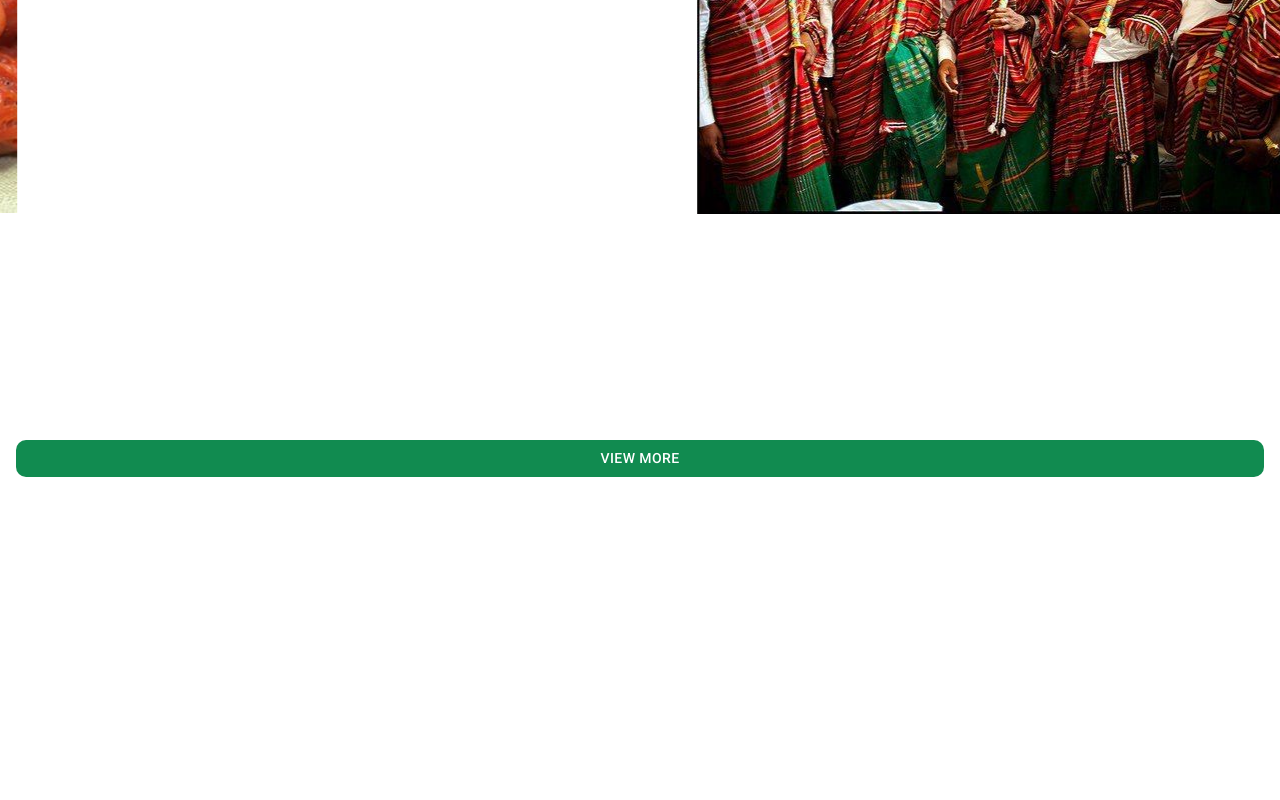
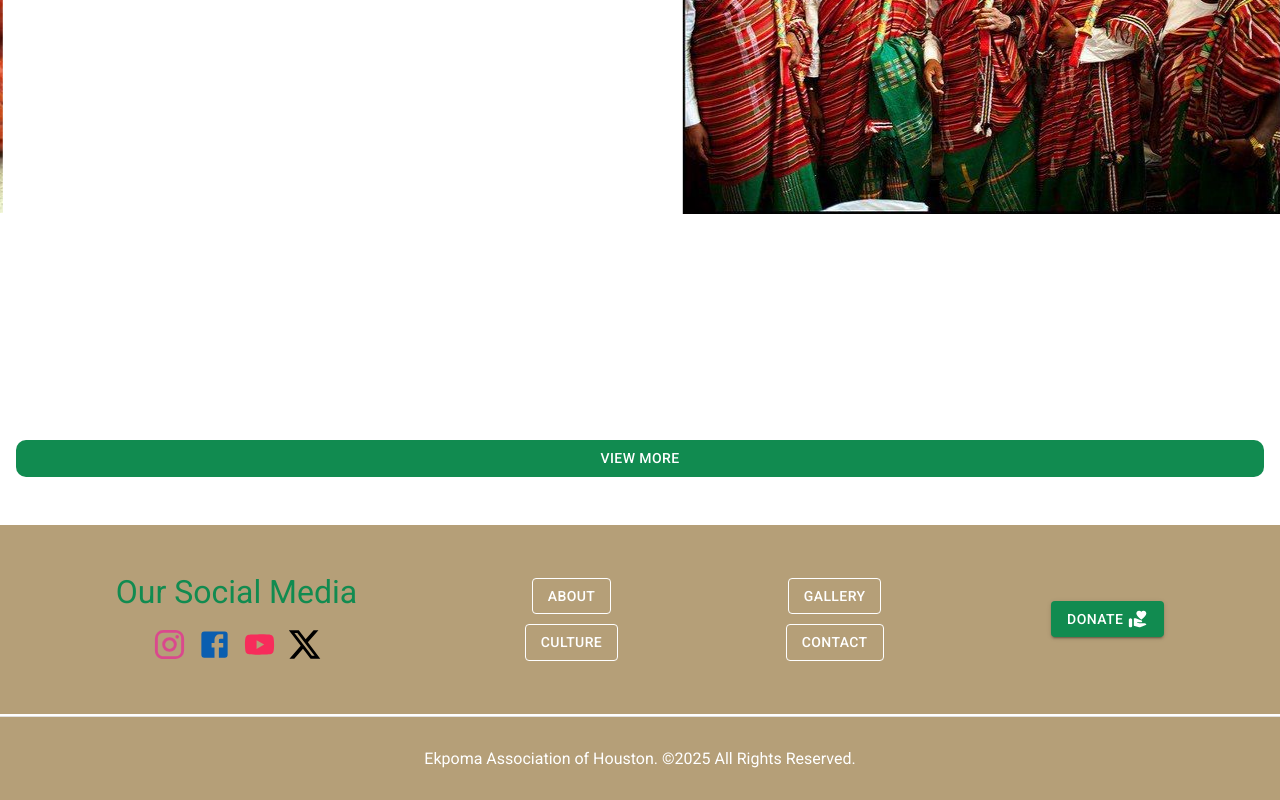
Before and after one commit to blessedjoe2000/ekpomaassociation, a Next.js app: page / in a window 1280 px wide. Shown: the part 1605-2405 px from the top of the page. Before the commit the page ends 2130 px from the top, so only its background shows below. Built offline with nearby package versions, Linux system fonts and the light colour scheme.

Commit message:
footer added

```diff
--- a/app/layout.js
+++ b/app/layout.js
@@ -1,5 +1,6 @@
 import Navbar from "@/components/Navbar";
 import "./globals.css";
+import Footer from "@/components/Footer";
 
 export const metadata = {
   title: "Ekpoma Association of Houston",
@@ -13,6 +14,7 @@ export default function RootLayout({ children }) {
       <body>
         <Navbar />
         {children}
+        <Footer />
       </body>
     </html>
   );
--- a/app/page.js
+++ b/app/page.js
@@ -1,7 +1,6 @@
 import BriefAbout from "@/components/BriefAbout";
 import Carousal from "@/components/Carousal";
 import PhotoSlider from "@/components/PhotoSlider";
-import { Divider } from "@mui/material";
 
 export default function Home() {
   return (
--- /dev/null
+++ b/components/Footer/index.jsx
@@ -0,0 +1,76 @@
+"use client";
+
+import { Box } from "@mui/system";
+import logo from "../../public/images/ekpomaassologo.png";
+import Link from "next/link";
+import Image from "next/image";
+import VolunteerActivismRoundedIcon from "@mui/icons-material/VolunteerActivismRounded";
+import { DonateButton, MenuButton } from "../Navbar/styles";
+import { Divider } from "@mui/material";
+import {
+  FooterBottonContent,
+  FooterContentContainer,
+  FooterMenuContent,
+  FooterSocialMediaIcons,
+  FooterSocialMediaTitle,
+  FooterSociaTitle,
+} from "./styles";
+import InstagramIcon from "@mui/icons-material/Instagram";
+import FacebookIcon from "@mui/icons-material/Facebook";
+import YouTubeIcon from "@mui/icons-material/YouTube";
+import XIcon from "@mui/icons-material/X";
+
+export default function Footer() {
+  return (
+    <Box sx={{ backgroundColor: "#b59f78", color: "#fff" }}>
+      <FooterContentContainer>
+        <Box>
+          <FooterSocialMediaTitle>Our Social Media</FooterSocialMediaTitle>
+          <FooterSocialMediaIcons>
+            <Link href="/">
+              <InstagramIcon fontSize="large" sx={{ color: "#DA498D" }} />
+            </Link>
+            <Link href="/">
+              <FacebookIcon fontSize="large" sx={{ color: "#0A5EB0" }} />
+            </Link>
+            <Link href="/">
+              <YouTubeIcon fontSize="large" sx={{ color: "#F72C5B" }} />
+            </Link>
+            <Link href="/">
+              <XIcon fontSize="large" sx={{ color: "#000" }} />
+            </Link>
+          </FooterSocialMediaIcons>
+        </Box>
+
+        <FooterMenuContent>
+          <Link href="/">
+            <MenuButton variant="outlined">About</MenuButton>
+          </Link>
+          <Link href="/">
+            <MenuButton variant="outlined">Culture</MenuButton>
+          </Link>
+        </FooterMenuContent>
+        <FooterMenuContent>
+          <Link href="/">
+            <MenuButton variant="outlined">Gallery</MenuButton>
+          </Link>
+          <Link href="/">
+            <MenuButton variant="outlined">Contact</MenuButton>
+          </Link>
+        </FooterMenuContent>
+        <Link href="/">
+          <DonateButton variant="contained">
+            Donate
+            <VolunteerActivismRoundedIcon fontSize="small" />
+          </DonateButton>
+        </Link>
+      </FooterContentContainer>
+      <Divider sx={{ backgroundColor: "#fff", height: "2px" }} />
+
+      <FooterBottonContent>
+        Ekpoma Association of Houston. ©{new Date().getFullYear()} All Rights
+        Reserved.
+      </FooterBottonContent>
+    </Box>
+  );
+}
--- /dev/null
+++ b/components/Footer/styles.js
@@ -0,0 +1,55 @@
+import { Box, styled } from "@mui/system";
+
+export const FooterSocialMediaTitle = styled(Box)`
+  font-size: 2rem;
+  margin-bottom: 1rem;
+  color: #118b50;
+
+  @media (max-width: 768px) {
+    font-size: 1.5rem;
+    margin-bottom: 5px;
+  }
+`;
+export const FooterSocialMediaIcons = styled(Box)`
+  display: flex;
+  justify-content: center;
+  align-items: center;
+  gap: 10px;
+`;
+
+export const FooterContentContainer = styled(Box)`
+  display: flex;
+  justify-content: space-around;
+  align-items: center;
+  gap: 2rem;
+  padding: 3rem;
+
+  @media (max-width: 768px) {
+    padding: 2rem;
+    gap: 1rem;
+  }
+  @media (max-width: 548px) {
+    flex-direction: column;
+    gap: 2rem;
+  }
+`;
+export const FooterMenuContent = styled(Box)`
+  display: flex;
+  flex-direction: column;
+  justify-content: center;
+  align-items: center;
+  gap: 10px;
+
+  @media (max-width: 548px) {
+    flex-direction: row;
+  }
+`;
+
+export const FooterBottonContent = styled(Box)`
+  padding: 2rem;
+  text-align: center;
+
+  @media (max-width: 768px) {
+    padding: 1rem;
+  }
+`;
--- a/components/Navbar/styles.js
+++ b/components/Navbar/styles.js
@@ -1,6 +1,5 @@
+import { Box, styled } from "@mui/system";
 import { Button } from "@mui/material";
-import { styled } from "@mui/material/styles";
-import { Box } from "@mui/system";
 
 export const MenuButton = styled(Button)({
   color: "#fff",
@@ -13,6 +12,7 @@ export const MenuButton = styled(Button)({
     boxShadow: "none",
   },
 });
+
 export const DonateButton = styled(Button)({
   display: "flex",
   alignItems: "center",
```
